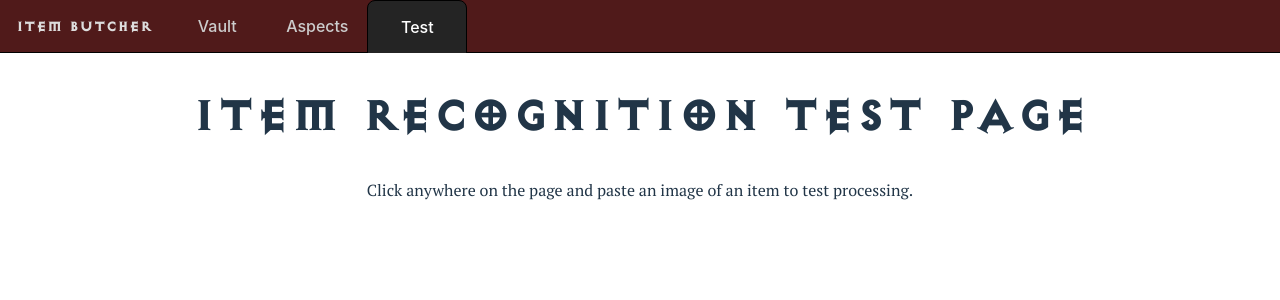
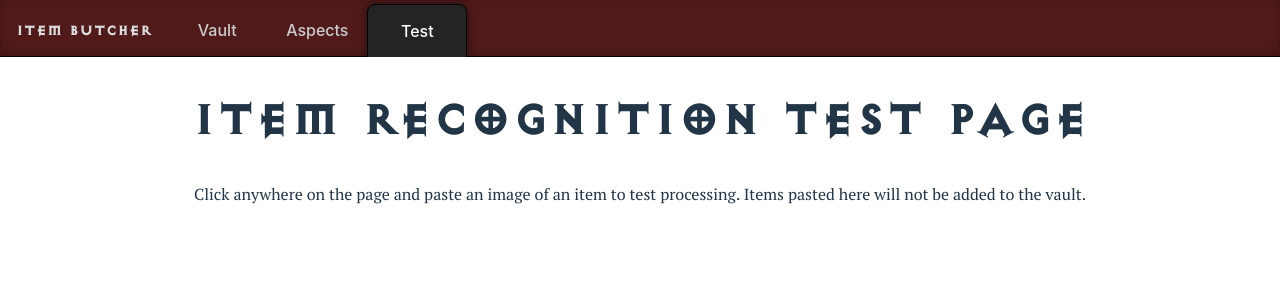
Before and after one commit to alexlblount/item-butcher, a React (Vite) app: page /test in a window 1280 px wide. Shown: the top 300 px of the page. Built offline with nearby package versions, Linux system fonts and the light colour scheme.

Commit message:
added shadow on nav

```diff
--- a/src/features/layout/Navigation.module.css
+++ b/src/features/layout/Navigation.module.css
@@ -5,6 +5,9 @@
   width: 100%;
   overflow: hidden;
   background-color: #501a1a;
+  /* box-shadow: 0 4px 8px rgba(0, 0, 0, 0.2); */
+  box-shadow: inset 0 -4px 8px rgba(0, 0, 0, 0.2); /* Inset shadow */
+  padding-top: 4px;
 }
 
 .siteTitle {
@@ -53,6 +56,7 @@
   border-color: #000;
   color: white;
   border: 1px solid #000;
+  box-shadow: 0 0 8px rgba(0, 0, 0, 0.6);
 }
 
 .active:hover {
--- a/src/pages/TestPage.tsx
+++ b/src/pages/TestPage.tsx
@@ -4,8 +4,8 @@ import { Item, parseInitialInfo } from '@features/imageParsing/transformText';
 import { preprocessImage } from '@features/imageCapture/preprocessImage';
 import { recognizeTextFromImage } from '@features/imageParsing/recognizeText';
 import CaptureContainer from '@features/imageCapture/CaptureContainer';
+import Navigation from '@features/layout/Navigation';
 import styles from './TestPage.module.css';
-import Navigation from '@features/layout/Navigation';
 
 export default function TestPage() {
   const [extractedText, setExtractedText] = useState('');
@@ -63,7 +63,10 @@ export default function TestPage() {
       <div className={styles.testPage}>
         <div style={{ textAlign: 'center' }}>
           <h1 className={styles.diabloTitle}>Item Recognition Test Page</h1>
-          <p className={styles.diabloText}>Click anywhere on the page and paste an image of an item to test processing.</p>
+          <p className={styles.diabloText}>
+            Click anywhere on the page and paste an image of an item to test processing. Items pasted here will not be added to
+            the vault.
+          </p>
         </div>
         <div className={styles.container}>
           <div className={styles.imageColumn}>
```
Also changed, not shown: src/pages/VaultPage.tsx (+0 -54 lines).
